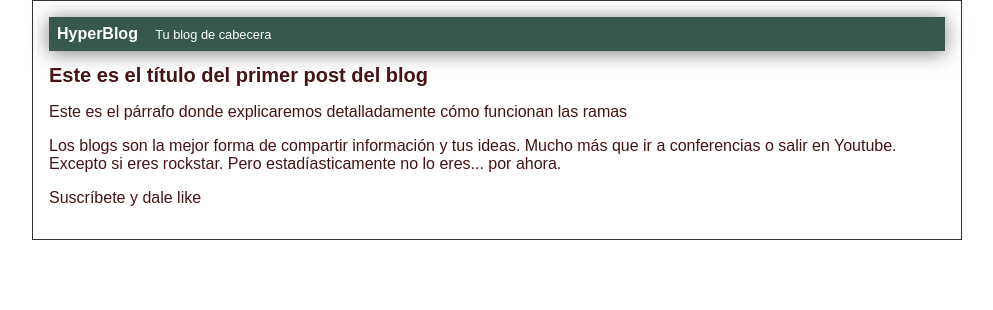
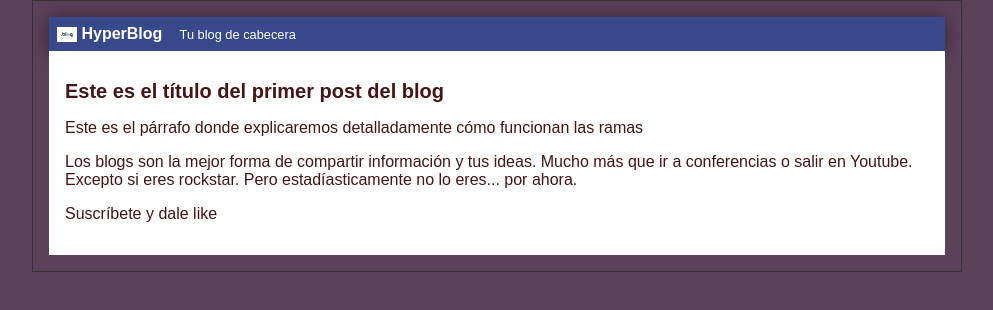
Before and after one commit to ElisabethRuizM/Hyperblog, a plain HTML site: page index.html in a window 1280 px wide. Shown: the whole page, without its empty margins (143-1136 px from the left). Drawn offline with Linux system fonts and the light colour scheme.

Commit message:
Color de fondo, logo nuevo y mejor color de header

```diff
--- a/css/estilos.css
+++ b/css/estilos.css
@@ -1,11 +1,19 @@
 body
 {
+    background: #5c415b;
     color:  rgb(70, 20, 20);
     text-align: center;
     font-family: Arial, Helvetica, sans-serif;
     font-size: 16px;
     margin: 0;
     padding: 0;
+}
+#cabecera
+{
+    background: #37488b;
+    box-shadow: 0px 2px 20px 0px rgba(0, 0, 0, 0.5);
+    color: white;
+
 }
 #container
 {
@@ -21,7 +29,7 @@ body
 }
 #cabecera
 {
-    background-color: rgb(56, 88, 77);
+    background: #37488b;
     color: white;
     font-weight: bold;
     margin: 0;
@@ -34,3 +42,13 @@ body
     font-weight: normal;
     font-size: 0.8em;
 }
+#cabecera #logo
+{
+    width: 20px;
+    vertical-align: middle;
+}
+#post
+{
+    background: white;
+    padding: 1em;
+}
--- a/index.html
+++ b/index.html
@@ -8,6 +8,7 @@
     <body>
         <div id="container">
             <div id="cabecera">
+                <img src="img/logo.png" id="logo">
                 HyperBlog <span id="tagline">Tu blog de cabecera</span>
             </div>
             <div id="post">
```
